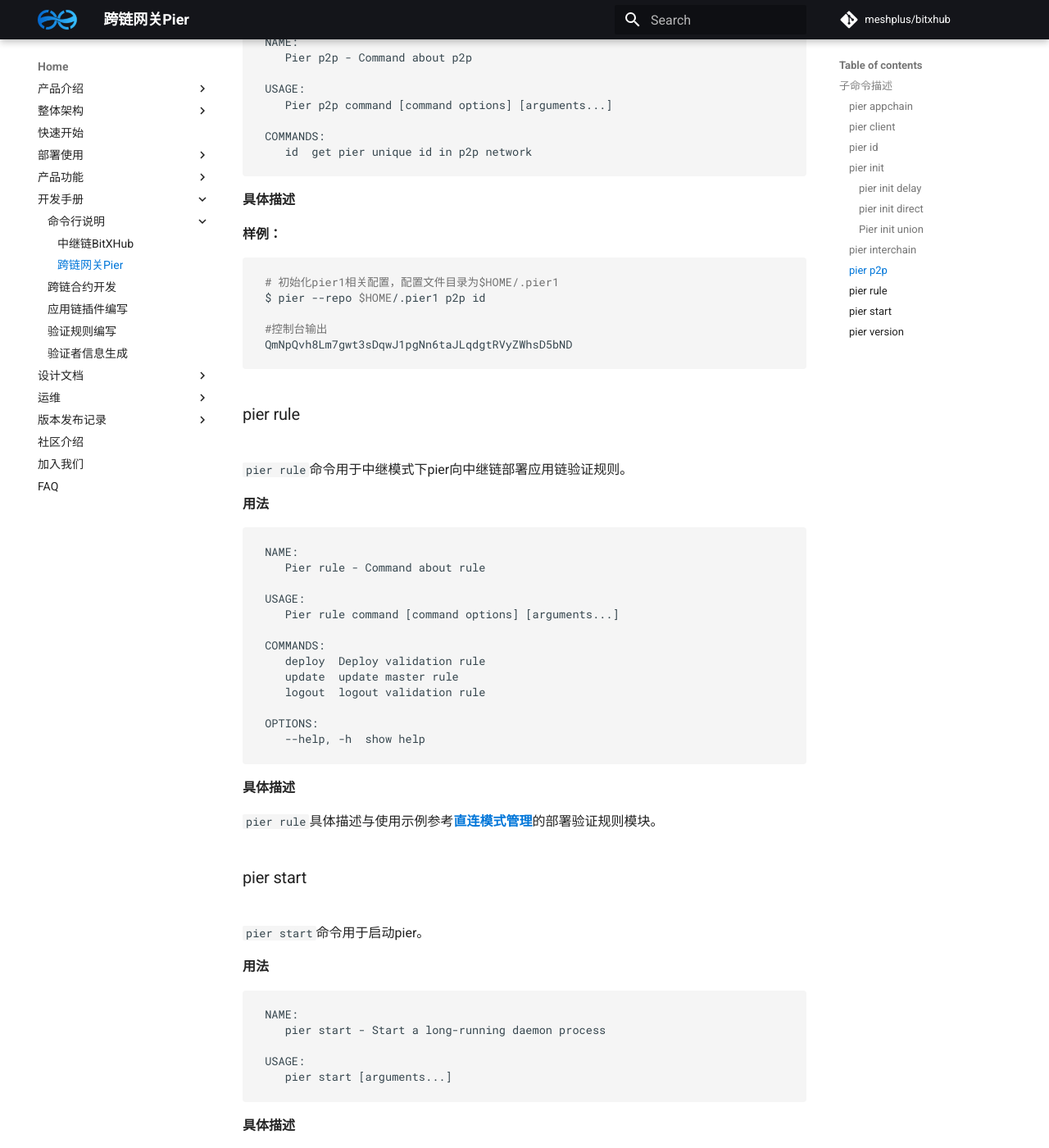
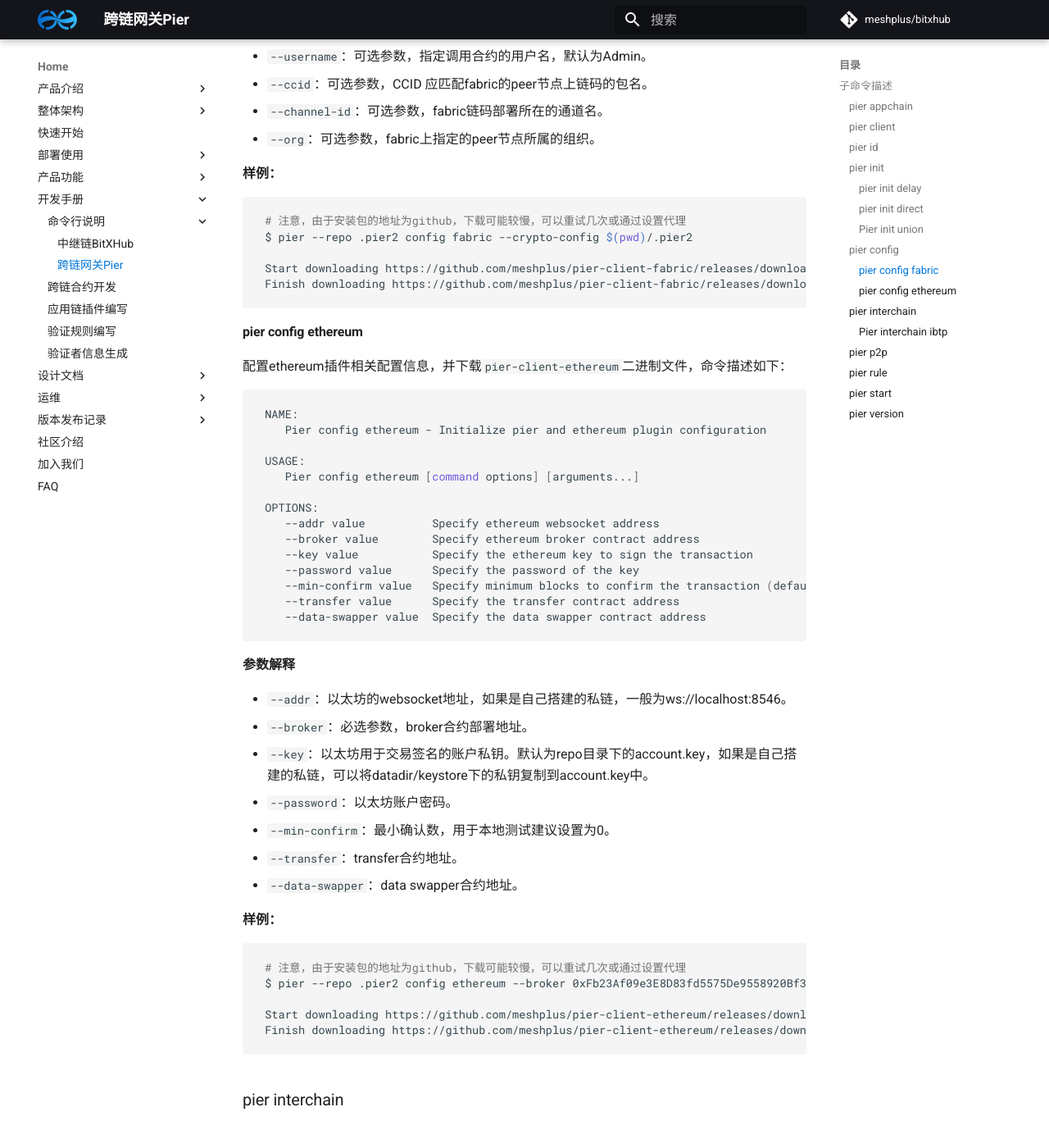
Before and after one commit to meshplus/bitxhub-docs, an MkDocs documentation site: the page built from docs/bitxhub/dev/cmd/pier_cmd.md, in a window 1280 px wide and 1400 px high, scrolled down 6894 px. Shown: the whole window at 82% size. Built offline with MkDocs 1.6.1 and Material for MkDocs 9.7.7, drawn with Linux system fonts in a browser that asks for light colours; comment, search, counter and statistics services are not loaded; the version menu is left out; some of the changed text lies outside the part shown.

Commit message:
feat: update pier_cmd

````diff
--- a/docs/bitxhub/dev/cmd/pier_cmd.md
+++ b/docs/bitxhub/dev/cmd/pier_cmd.md
@@ -275,13 +275,130 @@ $ pier --repo .pier1 init union --peers /ip4/127.0.0.1/tcp/3001/p2p/$PID1 --peer
 
 
 
+### pier config
+
+`pier config`命令用于配置应用链相关信息。
+
+**用法**
+
+```shell
+NAME:
+   Pier config - Initialize pier plugins configuration
+
+USAGE:
+   Pier config command [command options] [arguments...]
+
+COMMANDS:
+   fabric    Initialize pier and fabric plugin configuration
+   ethereum  Initialize pier and ethereum plugin configuration
+
+OPTIONS:
+   --redownload  Re-download plugin or not
+   --help, -h    show help
+```
+
+**具体描述**
+
+**参数解释**
+
+- `--redownload`：可选参数，是否重新下载插件，默认为true。
+
+**子命令**
+
+#### pier config fabric
+
+配置fabric插件相关配置信息，并下载`pier-client-fabric`二进制文件，命令描述如下：
+
+```shell
+NAME:
+   Pier config fabric - Initialize pier and fabric plugin configuration
+
+USAGE:
+   Pier config fabric [command options] [arguments...]
+
+OPTIONS:
+   --crypto-config value  Specify the path to crypto-config directory
+   --config value         Specify the path to fabric config.yaml
+   --event-filter value   Specify the event filter on fabric chaincode
+   --username value       Specify the username to invoke fabric chaincode
+   --ccid value           Specify chaincode id to invoke
+   --channel-id value     Specify channel id
+   --org value            Specify the organization
+```
+
+**参数解释**
+
+- `--crypto-config`：必选参数，指定fabric的文件目录，一般与repo目录一致。
+
+- `--config`：可选参数，指定fabric的config.yaml文件目录，默认在$repo/fabric目录下。
+- `--event-filter`：可选参数，根据eventName过滤所需的事件。
+- `--username`：可选参数，指定调用合约的用户名，默认为Admin。
+- `--ccid`：可选参数，CCID 应匹配fabric的peer节点上链码的包名。
+- `--channel-id`：可选参数，fabric链码部署所在的通道名。
+- `--org`：可选参数，fabric上指定的peer节点所属的组织。
+
+**样例：**
+
+```shell
+# 注意，由于安装包的地址为github，下载可能较慢，可以重试几次或通过设置代理
+$ pier --repo .pier2 config fabric --crypto-config $(pwd)/.pier2
+
+Start downloading https://github.com/meshplus/pier-client-fabric/releases/download/v1.11.1/fabric-client-v1.11.1-darwin
+Finish downloading https://github.com/meshplus/pier-client-fabric/releases/download/v1.11.1/fabric-client-v1.11.1-darwin
+```
+
+
+
+#### pier config ethereum
+
+配置ethereum插件相关配置信息，并下载`pier-client-ethereum`二进制文件，命令描述如下：
+
+```shell
+NAME:
+   Pier config ethereum - Initialize pier and ethereum plugin configuration
+
+USAGE:
+   Pier config ethereum [command options] [arguments...]
+
+OPTIONS:
+   --addr value          Specify ethereum websocket address
+   --broker value        Specify ethereum broker contract address
+   --key value           Specify the ethereum key to sign the transaction
+   --password value      Specify the password of the key
+   --min-confirm value   Specify minimum blocks to confirm the transaction (default: 0)
+   --transfer value      Specify the transfer contract address
+   --data-swapper value  Specify the data swapper contract address
+```
+
+**参数解释**
+
+- `--addr`：以太坊的websocket地址，如果是自己搭建的私链，一般为ws://localhost:8546。
+- `--broker`：必选参数，broker合约部署地址。
+- `--key`：以太坊用于交易签名的账户私钥。默认为repo目录下的account.key，如果是自己搭建的私链，可以将datadir/keystore下的私钥复制到account.key中。
+- `--password`：以太坊账户密码。
+- `--min-confirm`：最小确认数，用于本地测试建议设置为0。
+- `--transfer`：transfer合约地址。
+- `--data-swapper`：data swapper合约地址。
+
+**样例：**
+
+```shell
+# 注意，由于安装包的地址为github，下载可能较慢，可以重试几次或通过设置代理
+$ pier --repo .pier2 config ethereum --broker 0xFb23Af09e3E8D83fd5575De9558920Bf351F05E8 --addr ws://localhost:8546 --key account.key --password password --min-confirm 0
+
+Start downloading https://github.com/meshplus/pier-client-ethereum/releases/download/v1.11.2/eth-client-v1.11.2-darwin
+Finish downloading https://github.com/meshplus/pier-client-ethereum/releases/download/v1.11.2/eth-client-v1.11.2-darwin
+```
+
+
+
 ### pier interchain
 
 `pier interchain`命令用于查询应用链的跨链交易信息。
 
-用法
+**用法**
 
-```
+```shell
 NAME:
    Pier interchain - Query interchain info
 
@@ -304,18 +421,23 @@ OPTIONS:
 
 **子命令**
 
+#### Pier interchain ibtp
+
 ```
+NAME:
+   Pier interchain ibtp - Query ibtp by id
+
 USAGE:
-   Pier interchain command [command options] [arguments...]
+   Pier interchain ibtp [command options] [arguments...]
 
-COMMANDS:
-   ibtp  Query ibtp by id
+OPTIONS:
+   --id value  Specific ibtp id
 ```
 
 **样例：**
 
 ```shell
-pier --repo $HOME/.pier1 interchain --key $HOME/.pier1/key.json ibtp --id 0xfF8199Fae48C808b45667DA0CcaAEe839B1a10Cb-0x23Fb0E7eF676467563d37D820F1b1Fddb0f9a2E1-1
+$ pier --repo $HOME/.pier1 interchain --key $HOME/.pier1/key.json ibtp --id 0xfF8199Fae48C808b45667DA0CcaAEe839B1a10Cb-0x23Fb0E7eF676467563d37D820F1b1Fddb0f9a2E1-1
 
 # 控制台输出
 INFO[16:52:41.917] Establish connection with bitxhub localhost:60013 successfully  module=rpcx
--- a/mkdocs.yml
+++ b/mkdocs.yml
@@ -6,6 +6,7 @@ extra_css:
 theme:
   logo: assets/logo.png
   name: material
+  language: 'zh'
   features:
     - navigation.tabs
     - navigation.top
````
Also changed, not shown: docs/bitxhub/function/direct_manager.md (+38 -38 lines).
